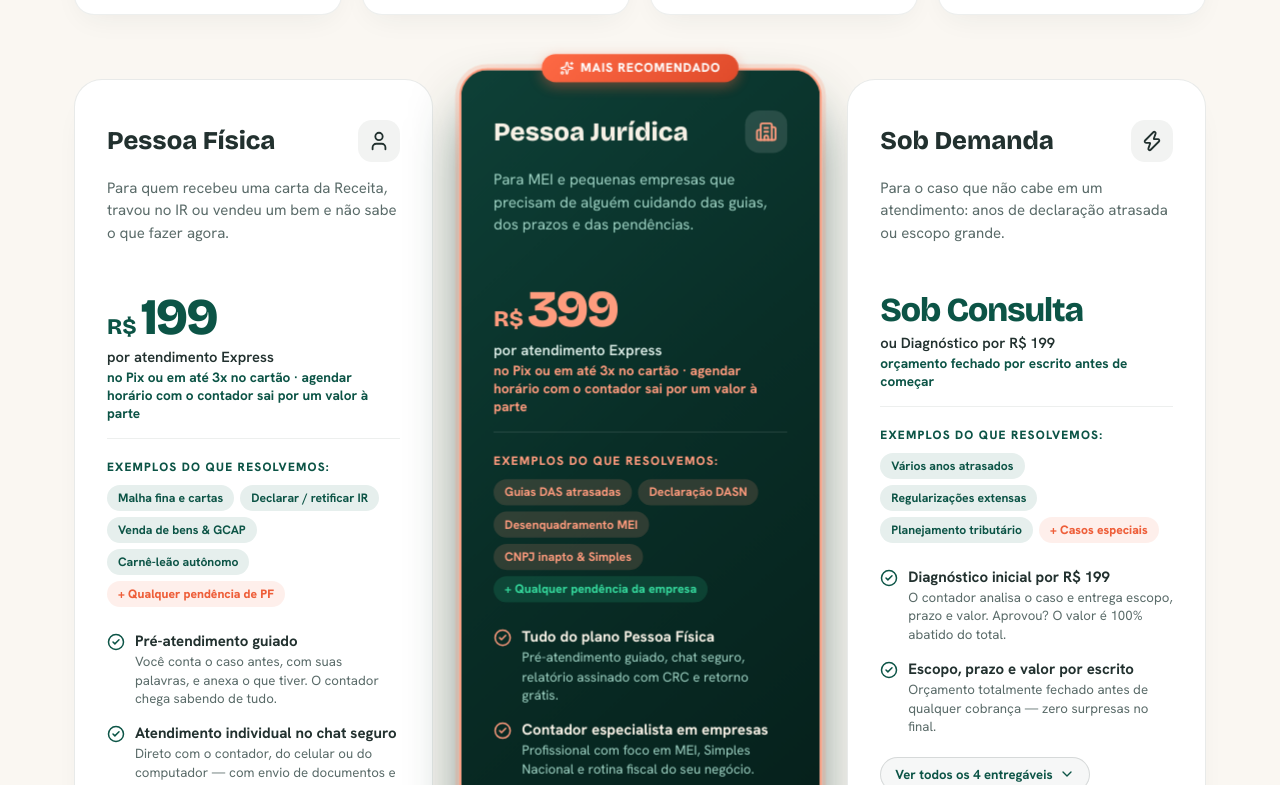
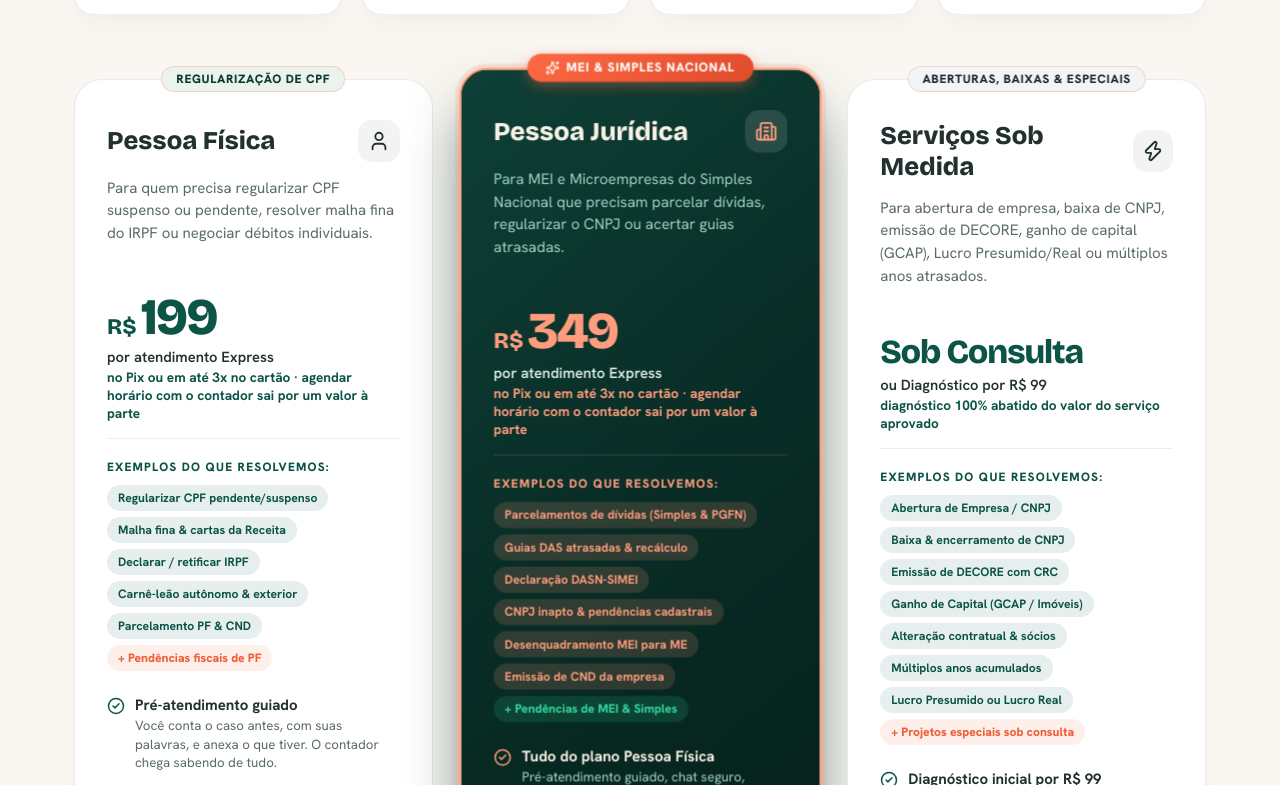
Before and after one commit to hexxa-dotcom/ol-contador, a Next.js app in the folder area-contador-next/: page /precos in a window 1280 px wide. Shown: the part 335-1120 px from the top of the page. Built offline with nearby package versions, Linux system fonts and the light colour scheme; no server answers.

Commit message:
feat(precos): novo posicionamento dos 3 planos, diagnostico R$ 99 e escopos delimitados

```diff
--- a/area-contador-next/src/app/(public)/precos/page.tsx
+++ b/area-contador-next/src/app/(public)/precos/page.tsx
@@ -31,8 +31,8 @@ function faqList(consultaCents: number) {
   return [
     { p: "Preciso entender de imposto para ser atendido?", r: 'Não. Você conta o que aconteceu com as suas palavras — "recebi uma carta assustadora", "vendi meu carro", "não declarei ano passado" — e anexa o que tiver. Traduzir a burocracia é o nosso trabalho, não o seu.' },
     { p: "O que é o relatório do atendimento?", r: "É um PDF assinado por contador com registro CRC dizendo o que aconteceu, o que foi feito e o que vem agora — como uma receita médica, só que do seu imposto. Fica guardado na sua área do cliente para baixar quando quiser." },
-    { p: "Como funciona o pagamento?", r: "Preço fixo, combinado antes, pago na hora de agendar — no Pix (com 5% de desconto) ou no cartão, em até 3x. Sem mensalidade e sem fidelidade: você paga pelo atendimento que usar. No plano sob demanda, o valor é fechado por escrito antes de qualquer cobrança." },
-    { p: "O diagnóstico do plano sob demanda é cobrado?", r: `Sim: ${formatReais(consultaCents)}, o mesmo valor de um atendimento avulso — porque é trabalho de contador de verdade. Ele analisa o seu caso e devolve um plano por escrito, com escopo, prazo e valor fechados. Se você aprovar o orçamento, esse valor é abatido do total: na prática, o diagnóstico sai de graça para quem segue. Se preferir não seguir, o diagnóstico é seu.` },
+    { p: "Como funciona o pagamento?", r: "Preço fixo, combinado antes, pago na hora de agendar — no Pix (com 5% de desconto) ou no cartão, em até 3x. Sem mensalidade e sem fidelidade: você paga pelo atendimento que usar. No plano Serviços Sob Medida, o valor do serviço é fechado por escrito antes de qualquer execução." },
+    { p: "O diagnóstico dos Serviços Sob Medida é cobrado?", r: `Sim: ${formatReais(consultaCents)} — o contador analisa o seu caso a fundo e entrega um parecer técnico por escrito, com escopo, prazo e valor fechados. Se você aprovar o orçamento, esse valor é 100% abatido do total: na prática, o diagnóstico sai de graça para quem segue. Se preferir não seguir, o relatório de diagnóstico é seu.` },
     { p: "Em quanto tempo meu caso é resolvido?", r: "Para pessoa física, em até 24 horas — muitos casos se resolvem no mesmo dia. Para empresas, em até 48 horas. E você não fica no escuro: pela área do cliente acompanha cada etapa, do pré-atendimento ao relatório entregue." },
     { p: "E se eu ficar com dúvida depois?", r: "Você tem retorno grátis em até 7 dias após o atendimento. E como os próximos passos ficam por escrito no relatório, você não depende da memória — nem da nossa, nem da sua." },
   ];
@@ -48,8 +48,8 @@ async function precoDe(id: string, fallbackCents: number): Promise<number> {
 async function precos() {
   const [pf, pj, consulta] = await Promise.all([
     precoDe("pf", 19900),
-    precoDe("pj-atendimento", 39900),
-    precoDe("consulta", 19900)
+    precoDe("pj-atendimento", 34900),
+    precoDe("consulta", 9900)
   ]);
   return { pf, pj, consulta };
 }
--- a/area-contador-next/src/app/(public)/precos/pricing-grid.tsx
+++ b/area-contador-next/src/app/(public)/precos/pricing-grid.tsx
@@ -46,10 +46,14 @@ export function PricingGrid({ pfCents, pjCents, consultaCents }: PricingGridProp
           onClick={() => setSelectedPlan("pf")}
           className={`${styles.planoCard} ${styles.planoLight} ${selectedPlan === "pf" ? styles.planoSelecionado : ""}`}
         >
-          {selectedPlan === "pf" && (
+          {selectedPlan === "pf" ? (
             <div className={styles.badgeSelecionado}>
               <CheckCircle2 size={14} />
               <span>Plano Selecionado</span>
+            </div>
+          ) : (
+            <div className={styles.badgeDestaqueFixo} style={{ background: "#EBF3EF", color: "#093726" }}>
+              <span>Regularização de CPF</span>
             </div>
           )}
 
@@ -61,7 +65,7 @@ export function PricingGrid({ pfCents, pjCents, consultaCents }: PricingGridProp
               </div>
             </div>
             <p className={styles.planoSubtitulo}>
-              Para quem recebeu uma carta da Receita, travou no IR ou vendeu um bem e não sabe o que fazer agora.
+              Para quem precisa regularizar CPF suspenso ou pendente, resolver malha fina do IRPF ou negociar débitos individuais.
             </p>
           </div>
 
@@ -77,11 +81,12 @@ export function PricingGrid({ pfCents, pjCents, consultaCents }: PricingGridProp
           <div className={styles.resolveSection}>
             <div className={styles.resolveRotulo}>Exemplos do que resolvemos:</div>
             <div className={styles.chipsWrap}>
-              <span className={styles.chipLight}>Malha fina e cartas</span>
-              <span className={styles.chipLight}>Declarar / retificar IR</span>
-              <span className={styles.chipLight}>Venda de bens & GCAP</span>
-              <span className={styles.chipLight}>Carnê-leão autônomo</span>
-              <span className={`${styles.chipLight} ${styles.chipDestaque}`}>+ Qualquer pendência de PF</span>
+              <span className={styles.chipLight}>Regularizar CPF pendente/suspenso</span>
+              <span className={styles.chipLight}>Malha fina & cartas da Receita</span>
+              <span className={styles.chipLight}>Declarar / retificar IRPF</span>
+              <span className={styles.chipLight}>Carnê-leão autônomo & exterior</span>
+              <span className={styles.chipLight}>Parcelamento PF & CND</span>
+              <span className={`${styles.chipLight} ${styles.chipDestaque}`}>+ Pendências fiscais de PF</span>
             </div>
           </div>
 
@@ -176,11 +181,11 @@ export function PricingGrid({ pfCents, pjCents, consultaCents }: PricingGridProp
           {selectedPlan === "pj" ? (
             <div className={`${styles.badgeSelecionado} ${styles.badgeCoral}`}>
               <Sparkles size={14} />
-              <span>Mais Recomendado</span>
+              <span>MEI & Simples Nacional</span>
             </div>
           ) : (
             <div className={styles.badgeDestaqueFixo}>
-              <span>Recomendado para Empresas</span>
+              <span>MEI & Simples Nacional</span>
             </div>
           )}
 
@@ -192,7 +197,7 @@ export function PricingGrid({ pfCents, pjCents, consultaCents }: PricingGridProp
               </div>
             </div>
             <p className={`${styles.planoSubtitulo} ${styles.textMutedDark}`}>
-              Para MEI e pequenas empresas que precisam de alguém cuidando das guias, dos prazos e das pendências.
+              Para MEI e Microempresas do Simples Nacional que precisam parcelar dívidas, regularizar o CNPJ ou acertar guias atrasadas.
             </p>
           </div>
 
@@ -208,11 +213,13 @@ export function PricingGrid({ pfCents, pjCents, consultaCents }: PricingGridProp
           <div className={styles.resolveSection}>
             <div className={`${styles.resolveRotulo} ${styles.textCoral}`}>Exemplos do que resolvemos:</div>
             <div className={styles.chipsWrap}>
-              <span className={styles.chipDark}>Guias DAS atrasadas</span>
-              <span className={styles.chipDark}>Declaração DASN</span>
-              <span className={styles.chipDark}>Desenquadramento MEI</span>
-              <span className={styles.chipDark}>CNPJ inapto & Simples</span>
-              <span className={`${styles.chipDark} ${styles.chipDestaqueDark}`}>+ Qualquer pendência da empresa</span>
+              <span className={styles.chipDark}>Parcelamentos de dívidas (Simples & PGFN)</span>
+              <span className={styles.chipDark}>Guias DAS atrasadas & recálculo</span>
+              <span className={styles.chipDark}>Declaração DASN-SIMEI</span>
+              <span className={styles.chipDark}>CNPJ inapto & pendências cadastrais</span>
+              <span className={styles.chipDark}>Desenquadramento MEI para ME</span>
+              <span className={styles.chipDark}>Emissão de CND da empresa</span>
+              <span className={`${styles.chipDark} ${styles.chipDestaqueDark}`}>+ Pendências de MEI & Simples</span>
             </div>
           </div>
 
@@ -230,7 +237,7 @@ export function PricingGrid({ pfCents, pjCents, consultaCents }: PricingGridProp
               <CheckCircle2 size={18} className={styles.checkIconCoral} />
               <div className={styles.entregavelText}>
                 <b className={styles.textLight}>Contador especialista em empresas</b>
-                <small className={styles.textMutedDark}>Profissional com foco em MEI, Simples Nacional e rotina fiscal do seu negócio.</small>
+                <small className={styles.textMutedDark}>Profissional com foco em MEI, Simples Nacional e parcelamento de dívidas fiscais.</small>
               </div>
             </div>
 
@@ -248,8 +255,8 @@ export function PricingGrid({ pfCents, pjCents, consultaCents }: PricingGridProp
                 <div className={styles.entregavelItem}>
                   <CheckCircle2 size={18} className={styles.checkIconCoral} />
                   <div className={styles.entregavelText}>
-                    <b className={styles.textLight}>Emissão de guias inclusa</b>
-                    <small className={styles.textMutedDark}>DAS e guias do Simples Nacional emitidas e disponibilizadas na área do cliente.</small>
+                    <b className={styles.textLight}>Emissão de guias e parcelamento inclusos</b>
+                    <small className={styles.textMutedDark}>DAS e parcelamentos do Simples Nacional emitidos e disponibilizados na área do cliente.</small>
                   </div>
                 </div>
 
@@ -283,43 +290,51 @@ export function PricingGrid({ pfCents, pjCents, consultaCents }: PricingGridProp
           </Link>
         </div>
 
-        {/* 3. SOB DEMANDA */}
+        {/* 3. SERVIÇOS SOB MEDIDA */}
         <div
           onClick={() => setSelectedPlan("sob-demanda")}
           className={`${styles.planoCard} ${styles.planoLight} ${selectedPlan === "sob-demanda" ? styles.planoSelecionado : ""}`}
         >
-          {selectedPlan === "sob-demanda" && (
+          {selectedPlan === "sob-demanda" ? (
             <div className={styles.badgeSelecionado}>
               <CheckCircle2 size={14} />
               <span>Plano Selecionado</span>
+            </div>
+          ) : (
+            <div className={styles.badgeDestaqueFixo} style={{ background: "#F3F4F6", color: "#1F2937" }}>
+              <span>Aberturas, Baixas & Especiais</span>
             </div>
           )}
 
           <div className={styles.planoHeader}>
             <div className={styles.planoNomeFlex}>
-              <span className={styles.planoTitulo}>Sob Demanda</span>
+              <span className={styles.planoTitulo}>Serviços Sob Medida</span>
               <div className={styles.planoIconBadge}>
                 <Zap size={22} />
               </div>
             </div>
             <p className={styles.planoSubtitulo}>
-              Para o caso que não cabe em um atendimento: anos de declaração atrasada ou escopo grande.
+              Para abertura de empresa, baixa de CNPJ, emissão de DECORE, ganho de capital (GCAP), Lucro Presumido/Real ou múltiplos anos atrasados.
             </p>
           </div>
 
           <div className={styles.precoBox}>
             <div className={styles.precoSobConsultaTitle}>Sob Consulta</div>
             <div className={styles.precoUnidade}>ou Diagnóstico por R$ {money(consultaCents)}</div>
-            <div className={styles.precoPagamento}>orçamento fechado por escrito antes de começar</div>
+            <div className={styles.precoPagamento}>diagnóstico 100% abatido do valor do serviço aprovado</div>
           </div>
 
           <div className={styles.resolveSection}>
             <div className={styles.resolveRotulo}>Exemplos do que resolvemos:</div>
             <div className={styles.chipsWrap}>
-              <span className={styles.chipLight}>Vários anos atrasados</span>
-              <span className={styles.chipLight}>Regularizações extensas</span>
-              <span className={styles.chipLight}>Planejamento tributário</span>
-              <span className={`${styles.chipLight} ${styles.chipDestaque}`}>+ Casos especiais</span>
+              <span className={styles.chipLight}>Abertura de Empresa / CNPJ</span>
+              <span className={styles.chipLight}>Baixa & encerramento de CNPJ</span>
+              <span className={styles.chipLight}>Emissão de DECORE com CRC</span>
+              <span className={styles.chipLight}>Ganho de Capital (GCAP / Imóveis)</span>
+              <span className={styles.chipLight}>Alteração contratual & sócios</span>
+              <span className={styles.chipLight}>Múltiplos anos acumulados</span>
+              <span className={styles.chipLight}>Lucro Presumido ou Lucro Real</span>
+              <span className={`${styles.chipLight} ${styles.chipDestaque}`}>+ Projetos especiais sob consulta</span>
             </div>
           </div>
 
@@ -329,15 +344,15 @@ export function PricingGrid({ pfCents, pjCents, consultaCents }: PricingGridProp
               <CheckCircle2 size={18} className={styles.checkIconLight} />
               <div className={styles.entregavelText}>
                 <b>Diagnóstico inicial por R$ {money(consultaCents)}</b>
-                <small>O contador analisa o caso e entrega escopo, prazo e valor. Aprovou? O valor é 100% abatido do total.</small>
+                <small>O contador analisa o caso a fundo e entrega escopo, prazo e valor por escrito. Aprovou? O valor é 100% abatido do total.</small>
               </div>
             </div>
 
             <div className={styles.entregavelItem}>
               <CheckCircle2 size={18} className={styles.checkIconLight} />
               <div className={styles.entregavelText}>
-                <b>Escopo, prazo e valor por escrito</b>
-                <small>Orçamento totalmente fechado antes de qualquer cobrança — zero surpresas no final.</small>
+                <b>Escopo, prazo e valor fechados por escrito</b>
+                <small>Orçamento formal antes de começar o trabalho — zero surpresas ou cobranças extras no final.</small>
               </div>
             </div>
 
@@ -377,7 +392,7 @@ export function PricingGrid({ pfCents, pjCents, consultaCents }: PricingGridProp
             href="/agendar?plano=sob-demanda"
             className={`${styles.btnCard} ${selectedPlan === "sob-demanda" ? styles.btnCardSelected : styles.btnCardOutline}`}
           >
-            <span>Pedir Orçamento Sob Demanda</span>
+            <span>Pedir Orçamento Sob Medida</span>
             <ArrowRight size={18} />
           </Link>
         </div>
--- a/area-contador-next/src/app/api/agendamento-opcoes/route.ts
+++ b/area-contador-next/src/app/api/agendamento-opcoes/route.ts
@@ -54,35 +54,34 @@ export async function GET() {
 
   const ITENS_PADRAO: Record<string, Assunto[]> = {
     pf: [
+      { id: "cpf-pendente", titulo: "CPF cancelado, pendente de regularização ou suspenso", resumo: "Regularização de cadastro para contas e bancos" },
       { id: "malha-fina", titulo: "Caí na malha fina ou recebi intimação / carta da Receita", resumo: "Notificação, intimação ou pendência no e-CAC" },
-      { id: "cpf-pendente", titulo: "CPF cancelado, pendente de regularização ou suspenso", resumo: "Regularização de cadastro para contas e bancos" },
       { id: "ir-declaracao", titulo: "Declaração de IR atrasada, omitida ou retificadora", resumo: "Envio de declarações em atraso ou correção de dados" },
-      { id: "gcap-venda", titulo: "Venda de imóvel, veículo ou Ganho de Capital (GCAP)", resumo: "Cálculo do imposto, apuração de lucro e isenções" },
-      { id: "carne-leao", titulo: "Carnê-Leão e rendimentos de autônomo / exterior", resumo: "Apuração mensal, livro-caixa e DARF" },
-      { id: "investimentos-cripto", titulo: "Criptomoedas, ações ou investimentos financeiros", resumo: "Apuração de operações, DARFs e bens" },
-      { id: "exterior-adsense", titulo: "Rendimentos do exterior, trabalho remoto ou AdSense", resumo: "Tributação internacional e carnê-leão" },
+      { id: "carne-leao", titulo: "Carnê-Leão e rendimentos de autônomo / exterior", resumo: "Apuração mensal, livro-caixa e emissão de DARF" },
+      { id: "parcelamento-pf", titulo: "Parcelamento de dívidas fiscais e CND da Pessoa Física", resumo: "Negociação de débitos na Receita Federal e PGFN" },
+      { id: "restituicao-travada", titulo: "Restituição de Imposto de Renda travada ou retida", resumo: "Identificação da pendência e liberação na Receita" },
       { id: "isencao-molestia", titulo: "Isenção de IRPF por moléstia / doença grave", resumo: "Processo de isenção e restituição retroativa" },
-      { id: "restituicao-travada", titulo: "Restituição de Imposto de Renda travada", resumo: "Identificação do motivo e liberação na Receita" },
-      { id: "espolio", titulo: "Declaração de espólio / herança e partilha de bens", resumo: "Declaração inicial, intermediária ou final" },
-      { id: "parcelamento-pf", titulo: "Parcelamento de débitos e Certidão Negativa (CND)", resumo: "Negociação de débitos na Receita e PGFN" },
-      { id: "outro", titulo: "Meu caso é outro", resumo: "Descreva seu caso com suas palavras" }
+      { id: "outro", titulo: "Outra regularização de Pessoa Física", resumo: "Descreva sua situação com suas palavras" }
     ],
     "pj-atendimento": [
-      { id: "guias-das", titulo: "Guias DAS / impostos do MEI em atraso", resumo: "Emissão, recálculo de juros e parcelamento" },
-      { id: "dasn-simei", titulo: "Declaração Anual do MEI (DASN-SIMEI) pendente", resumo: "Transmissão fora do prazo e regularização" },
-      { id: "desenquadramento-mei", titulo: "Desenquadramento de MEI para ME / Simples", resumo: "Excesso de faturamento ou transição de atividade" },
-      { id: "cnpj-inapto", titulo: "CNPJ inapto, suspenso ou baixado na Receita", resumo: "Levantamento de omissões e reativação do CNPJ" },
-      { id: "simples-rotina", titulo: "Dúvidas, cálculo e rotina fiscal do Simples Nacional", resumo: "Orientação fiscal e enquadramento de notas" },
-      { id: "baixa-dividas", titulo: "Baixa ou encerramento de CNPJ com pendências", resumo: "Extinção regular e encerramento fiscal" },
-      { id: "parcelamento-pj", titulo: "Parcelamento de dívidas fiscais e CND da empresa", resumo: "Negociação de débitos junto à Receita e PGFN" },
-      { id: "socios-procuracoes", titulo: "Regularização de sócios e procuração eletrônica", resumo: "Ajustes societários e acesso ao e-CAC" },
-      { id: "outro", titulo: "Meu caso é outro", resumo: "Descreva seu caso com suas palavras" }
+      { id: "parcelamento-pj", titulo: "Parcelamento de dívidas e débitos fiscais (Simples & PGFN)", resumo: "Negociação de débitos junto à Receita Federal e Procuradoria" },
+      { id: "guias-das", titulo: "Guias DAS / impostos do MEI em atraso e recálculo", resumo: "Emissão, recálculo de juros e quitação" },
+      { id: "dasn-simei", titulo: "Declaração Anual do MEI (DASN-SIMEI) em atraso", resumo: "Transmissão fora do prazo e regularização de multas" },
+      { id: "cnpj-inapto", titulo: "CNPJ inapto, suspenso ou bloqueado no Simples Nacional", resumo: "Levantamento de omissões e reativação do CNPJ" },
+      { id: "desenquadramento-mei", titulo: "Desenquadramento de MEI para Microempresa (ME)", resumo: "Excesso de faturamento ou transição de atividade" },
+      { id: "cnd-pj", titulo: "Certidão Negativa de Débitos (CND) e desembaraço fiscal", resumo: "Emissão de certidões e regularidade cadastral da empresa" },
+      { id: "outro", titulo: "Outra regularização de MEI ou Simples Nacional", resumo: "Descreva sua situação com suas palavras" }
     ],
     consulta: [
-      { id: "diagnostico", titulo: "Diagnóstico fiscal e análise profunda do caso", resumo: "Parecer técnico detalhado sobre sua situação" },
-      { id: "multiplos-anos", titulo: "Regularização de múltiplos anos fiscais em atraso", resumo: "Levantamento e regularização histórica completa" },
-      { id: "planejamento", titulo: "Planejamento tributário para PF ou empresa", resumo: "Estratégia legal de redução de carga tributária" },
-      { id: "outro", titulo: "Meu caso é outro", resumo: "Descreva seu caso com suas palavras" }
+      { id: "abertura-empresa", titulo: "Abertura de Empresa / CNPJ completo", resumo: "Contrato social, Junta Comercial, CNPJ e alvarás" },
+      { id: "baixa-cnpj", titulo: "Baixa e encerramento definitivo de CNPJ", resumo: "Distrato social e baixa em todos os órgãos" },
+      { id: "decore", titulo: "Emissão de DECORE com registro CRC", resumo: "Comprovação de renda oficial para bancos e financiamentos" },
+      { id: "gcap-venda", titulo: "Ganho de Capital (GCAP) — Venda de imóveis e bens", resumo: "Cálculo do imposto, apuração de lucro, isenções e DARF" },
+      { id: "alteracao-contratual", titulo: "Alteração Contratual, troca de sócios ou CNAE", resumo: "Aditivo contratual e adequação cadastral" },
+      { id: "multiplos-anos", titulo: "Regularização de múltiplos anos fiscais acumulados", resumo: "Levantamento e regularização histórica completa" },
+      { id: "lucro-presumido-real", titulo: "Empresas de Lucro Presumido ou Lucro Real", resumo: "Demandas e consultoria para empresas de médio/grande porte" },
+      { id: "planejamento", titulo: "Planejamento tributário e consultoria preventiva", resumo: "Estratégia legal de redução de carga tributária" },
+      { id: "outro", titulo: "Outro projeto ou serviço sob medida", resumo: "Descreva seu caso com suas palavras" }
     ]
   };
 
```
Also changed, not shown: area-contador-next/src/app/(public)/home-page.tsx (+8 -6 lines).
